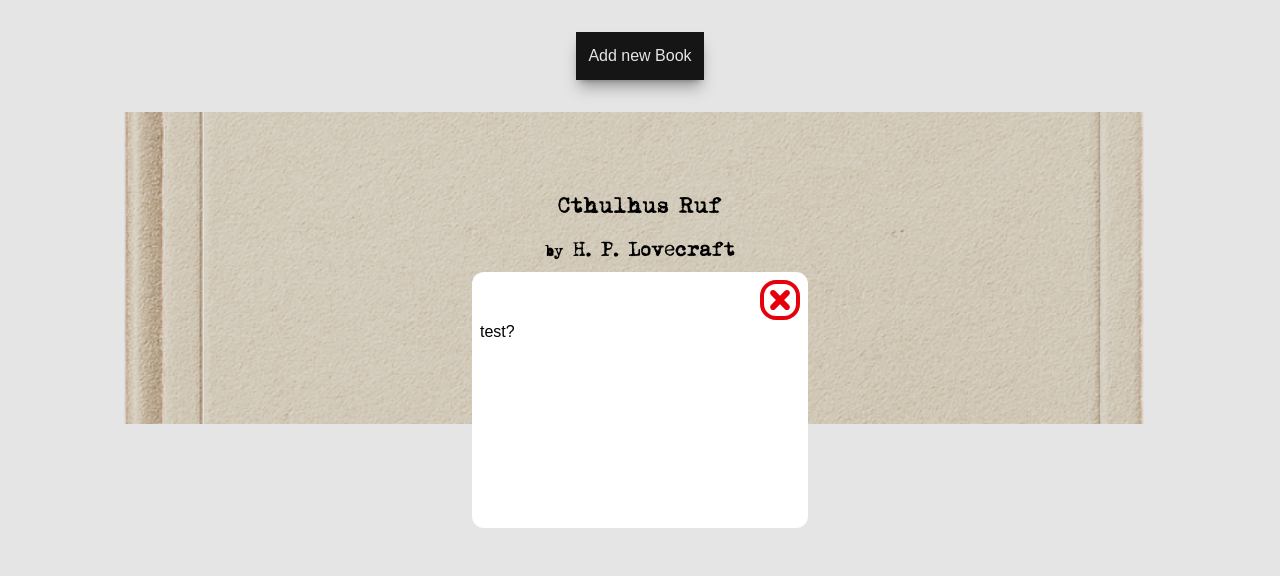
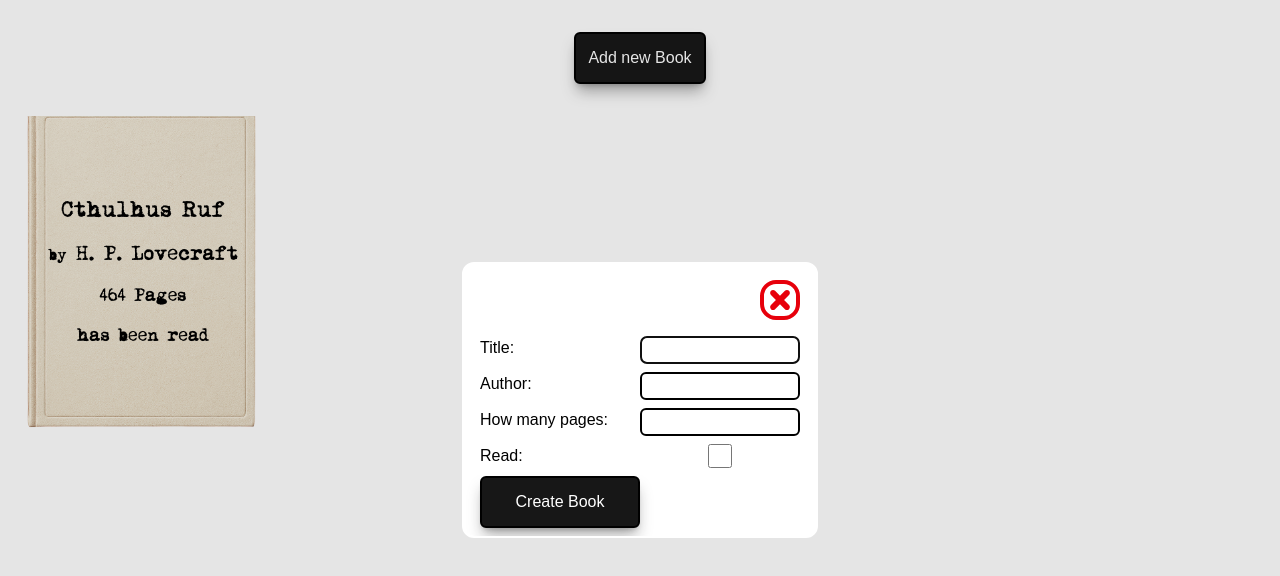
Before and after one commit to Bfw72886/project-library, a Next.js app: page / in a window 1280 px wide. Both pictures are taken after a click on the button "Add new Book". Shown: the top 576 px of the page. Built offline with nearby package versions, Linux system fonts and the light colour scheme.

Commit message:
Add logic to create new Books

```diff
--- a/app/ui/Library.tsx
+++ b/app/ui/Library.tsx
@@ -1,61 +1,74 @@
 'use client';
 
 import { useRef, useState } from 'react';
-import { BookData, myLibrary } from '@/app/lib/data';
+import { addBookToLibrary, BookData, myLibrary } from '@/app/lib/data';
 import Book from '@/app/ui/Book';
+import Button from '@/app/ui/Button';
+import CloseButton from './CloseButton';
 
 export default function Library() {
   const [books, setBooks] = useState<BookData[]>(myLibrary);
   const dialogRef = useRef<HTMLDialogElement>(null);
 
+  function handleSubmit(e: React.FormEvent<HTMLFormElement>) {
+    e.preventDefault();
+    const formData = new FormData(e.currentTarget);
+    const data = Object.fromEntries(formData.entries()) as {
+      title: string;
+      author: string;
+      pageCount: string;
+      read?: string;
+    };
+    const { title, author, pageCount, read } = data;
+    const isRead = read === 'on';
+    const newBook = new BookData(title, author, +pageCount, isRead);
+    addBookToLibrary(newBook);
+    setBooks([...books]);
+    console.log('clicked submit');
+  }
+
+  function handleDialogOpen() {
+    dialogRef.current?.showModal();
+  }
+
+  function handleDialogClose() {
+    dialogRef.current?.close();
+  }
+
   return (
     <>
       <header className="flex justify-center items-center p-8">
-        <button
-          className="bg-foreground hover:bg-foreground/80 text-background p-3 not-active:shadow-lg/70 shadow-foreground/50 active:inset-shadow-sm inset-shadow-background"
-          type="button"
-          onClick={() => dialogRef.current?.showModal()}
-        >
-          Add new Book
-        </button>
+        <Button onClick={handleDialogOpen}>Add new Book</Button>
         <dialog
           ref={dialogRef}
-          className="justify-center items-center m-auto rounded-xl p-2"
+          className="justify-center items-center m-auto rounded-xl p-4 border-background border-2"
         >
           <div className="flex flex-col w-80 h-60">
-            <div
-              className="flex justify-end"
-              onClick={() => dialogRef.current?.close()}
-            >
-              <div className="text-red-600 hover:text-red-700 p-1.5 border-current border-4 rounded-2xl">
-                <svg
-                  version="1.1"
-                  id="Layer_1"
-                  x="0px"
-                  y="0px"
-                  width="20px"
-                  height="20px"
-                  viewBox="0 0 121.31 122.876"
-                  enable-background="new 0 0 121.31 122.876"
-                >
-                  <g>
-                    <path
-                      fill="currentColor"
-                      fillRule="evenodd"
-                      clip-rule="evenodd"
-                      d="M90.914,5.296c6.927-7.034,18.188-7.065,25.154-0.068 c6.961,6.995,6.991,18.369,0.068,25.397L85.743,61.452l30.425,30.855c6.866,6.978,6.773,18.28-0.208,25.247 c-6.983,6.964-18.21,6.946-25.074-0.031L60.669,86.881L30.395,117.58c-6.927,7.034-18.188,7.065-25.154,0.068 c-6.961-6.995-6.992-18.369-0.068-25.397l30.393-30.827L5.142,30.568c-6.867-6.978-6.773-18.28,0.208-25.247 c6.983-6.963,18.21-6.946,25.074,0.031l30.217,30.643L90.914,5.296L90.914,5.296z"
-                    />
-                  </g>
-                </svg>
-              </div>
-            </div>
-            test?
+            <CloseButton onClick={handleDialogClose} />
+            <form onSubmit={handleSubmit} className="grid grid-cols-2 gap-y-2">
+              <label htmlFor="title">Title:</label>
+              <input type="text" name="title" id="title" required />
+              <label htmlFor="author">Author:</label>
+              <input type="text" name="author" id="author" required />
+              <label htmlFor="pageCount">How many pages:</label>
+              <input type="number" name="pageCount" id="pageCount" required />
+              <label htmlFor="read">Read:</label>
+              <input
+                type="checkbox"
+                name="read"
+                id="read"
+                className="accent-black"
+              />
+              <Button type="submit">Create Book</Button>
+            </form>
           </div>
         </dialog>
       </header>
-      {books.map((book) => (
-        <Book bookData={book} key={book.id} />
-      ))}
+      <div className="flex">
+        {books.map((book) => (
+          <Book bookData={book} key={book.id} />
+        ))}
+      </div>
     </>
   );
 }
```
